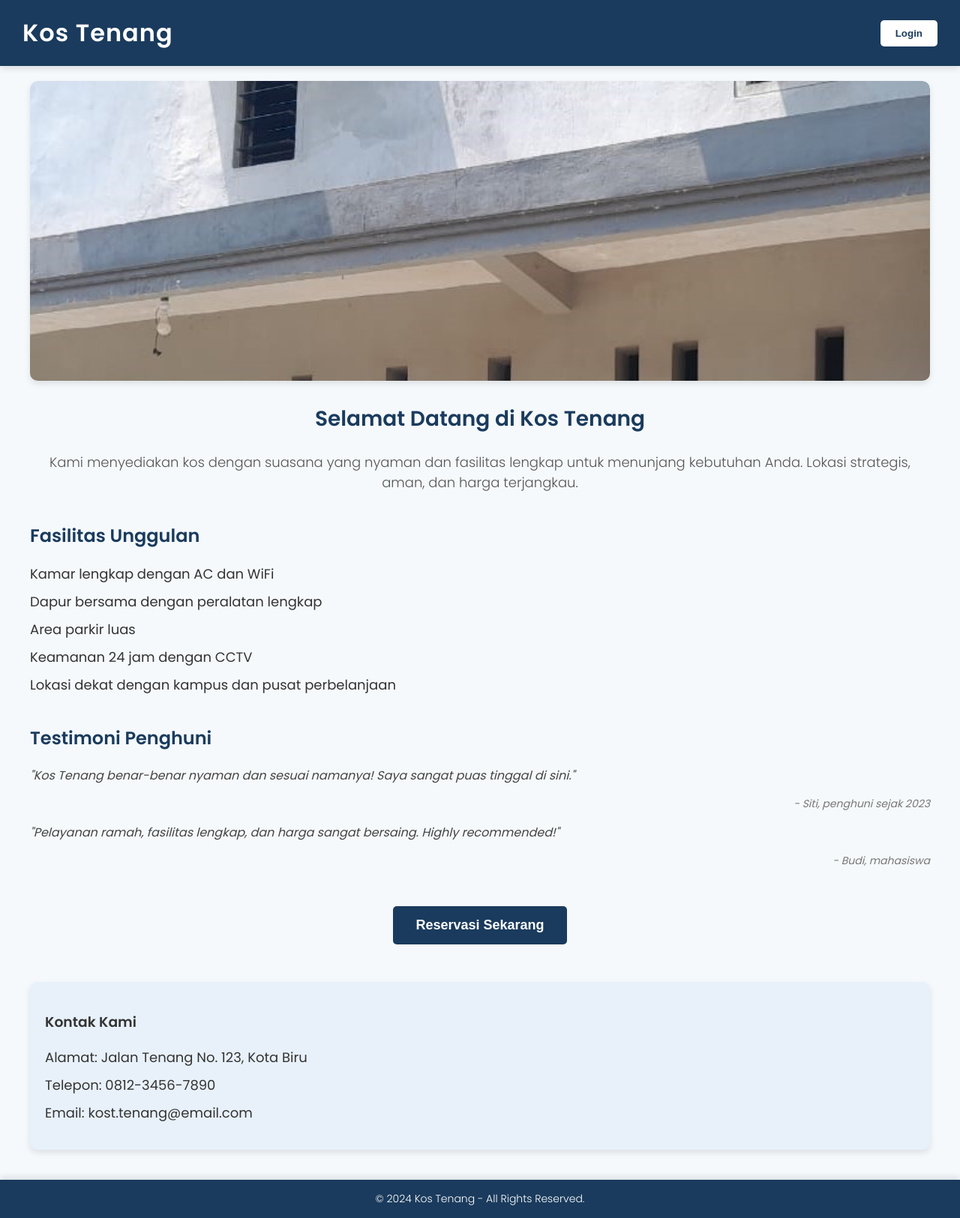
After one commit to RusdiRadio/OnD-Kos, a PHP site: page /Login/profil.php in a window 1280 px wide. The commit adds this page. Shown: the whole page at 75% size. Run offline with PHP 8.4, Linux system fonts and the light colour scheme.

Commit message:
pakde tekapar

```diff
--- a/Login/dashboardadmin.php
+++ b/Login/dashboardadmin.php
@@ -170,6 +170,7 @@ mysqli_close($koneksi);
             <a href="/OnDKos/Penghuni/index4.php">Kelola Penghuni</a>
             <a href="/OnDKos/Grafik/grafik.php">Pemasukan</a>
             <a href="/OnDKos/Riwayat/index5.php">Riwayat Penghuni</a>
+            <a href="/OnDKos/Transaksi/index6.php">Transaksi</a>
         </div>
         <a href="logout.php" class="logout">Logout</a>
     </div>
--- /dev/null
+++ b/Login/profil.php
@@ -0,0 +1,217 @@
+<?php
+require('../koneksi.php');
+?>
+<!DOCTYPE html>
+<html lang="en">
+<head>
+    <meta charset="UTF-8">
+    <meta name="viewport" content="width=device-width, initial-scale=1.0">
+    <title>Profil Kos</title>
+    <link href="https://fonts.googleapis.com/css2?family=Poppins:wght@300;400;600&display=swap" rel="stylesheet">
+    <style>
+        body {
+            font-family: 'Poppins', Arial, sans-serif;
+            margin: 0;
+            padding: 0;
+            background-color: #f5f9fc;
+            color: #333;
+        }
+        header {
+            background-color: #1a3b5d;
+            color: #fff;
+            padding: 20px 30px;
+            display: flex;
+            justify-content: space-between;
+            align-items: center;
+            box-shadow: 0 4px 8px rgba(0, 0, 0, 0.1);
+        }
+        header .logo {
+            font-size: 32px;
+            font-weight: 600;
+            letter-spacing: 1px;
+        }
+        header .login-btn {
+            background-color: #fff;
+            color: #1a3b5d;
+            border: none;
+            padding: 10px 20px;
+            border-radius: 5px;
+            cursor: pointer;
+            font-weight: 600;
+            transition: background-color 0.3s ease, color 0.3s ease;
+        }
+        header .login-btn:hover {
+            background-color: #1a3b5d;
+            color: #fff;
+        }
+        .container {
+            max-width: 1200px;
+            margin: 0 auto;
+            padding: 20px;
+        }
+        .slider {
+            position: relative;
+            max-width: 100%;
+            height: 400px;
+            overflow: hidden;
+            border-radius: 10px;
+            margin-bottom: 30px;
+            box-shadow: 0 4px 8px rgba(0, 0, 0, 0.1);
+        }
+        .slides img {
+            width: 100%;
+            display: none;
+            border-radius: 10px;
+        }
+        .slides img.active {
+            display: block;
+        }
+        .description {
+            text-align: center;
+            margin-bottom: 40px;
+            font-weight: 300;
+            color: #555;
+            font-size: 18px;
+        }
+        .description h2 {
+            font-weight: 600;
+            color: #1a3b5d;
+            font-size: 28px;
+        }
+        .facilities, .testimonials {
+            margin-bottom: 40px;
+        }
+        .facilities h3, .testimonials h3 {
+            color: #1a3b5d;
+            font-size: 24px;
+            font-weight: 600;
+            margin-bottom: 20px;
+        }
+        .facilities ul {
+            list-style-type: none;
+            padding: 0;
+        }
+        .facilities ul li {
+            margin: 10px 0;
+            font-size: 18px;
+            font-weight: 400;
+        }
+        .testimonials p {
+            font-style: italic;
+            color: #444;
+            font-size: 16px;
+            margin: 15px 0;
+        }
+        .testimonials p.author {
+            text-align: right;
+            color: #777;
+            font-size: 14px;
+        }
+        .cta {
+            text-align: center;
+            margin: 50px 0;
+        }
+        .cta button {
+            background-color: #1a3b5d;
+            color: #fff;
+            border: none;
+            padding: 15px 30px;
+            font-size: 18px;
+            font-weight: 600;
+            border-radius: 5px;
+            cursor: pointer;
+            transition: background-color 0.3s ease;
+        }
+        .cta button:hover {
+            background-color: #2b4f7a;
+        }
+        .contacts {
+            background-color: #e8f1fa;
+            padding: 20px;
+            border-radius: 10px;
+            box-shadow: 0 4px 8px rgba(0, 0, 0, 0.1);
+        }
+        .contacts ul {
+            list-style-type: none;
+            padding: 0;
+        }
+        .contacts ul li {
+            margin: 10px 0;
+            font-weight: 400;
+            font-size: 18px;
+        }
+        footer {
+            text-align: center;
+            padding: 15px;
+            background-color: #1a3b5d;
+            color: #fff;
+            font-weight: 300;
+            margin-top: 20px;
+            box-shadow: 0 -4px 8px rgba(0, 0, 0, 0.1);
+            font-size: 14px;
+        }
+    </style>
+</head>
+<body>
+    <header>
+        <div class="logo">Kos Tenang</div>
+        <a href="login.php"><button class="login-btn">Login</button></a>
+    </header>
+    <div class="container">
+        <div class="slider">
+            <div class="slides">
+                <img src="HomeKost.jpeg" alt="Kos 1" class="active">
+                <img src="WhatsApp Image 2024-11-21 at 13.51.50_a3b0fedd.jpg" alt="Kos 2">
+                <img src="tempe.jpg" alt="Kos 3">
+            </div>
+        </div>
+        <div class="description">
+            <h2>Selamat Datang di Kos Tenang</h2>
+            <p>
+                Kami menyediakan kos dengan suasana yang nyaman dan fasilitas lengkap
+                untuk menunjang kebutuhan Anda. Lokasi strategis, aman, dan harga terjangkau.
+            </p>
+        </div>
+        <div class="facilities">
+            <h3>Fasilitas Unggulan</h3>
+            <ul>
+                <li>Kamar lengkap dengan AC dan WiFi</li>
+                <li>Dapur bersama dengan peralatan lengkap</li>
+                <li>Area parkir luas</li>
+                <li>Keamanan 24 jam dengan CCTV</li>
+                <li>Lokasi dekat dengan kampus dan pusat perbelanjaan</li>
+            </ul>
+        </div>
+        <div class="testimonials">
+            <h3>Testimoni Penghuni</h3>
+            <p>"Kos Tenang benar-benar nyaman dan sesuai namanya! Saya sangat puas tinggal di sini."</p>
+            <p class="author">- Siti, penghuni sejak 2023</p>
+            <p>"Pelayanan ramah, fasilitas lengkap, dan harga sangat bersaing. Highly recommended!"</p>
+            <p class="author">- Budi, mahasiswa</p>
+        </div>
+        <div class="cta">
+            <button>Reservasi Sekarang</button>
+        </div>
+        <div class="contacts">
+            <h3>Kontak Kami</h3>
+            <ul>
+                <li>Alamat: Jalan Tenang No. 123, Kota Biru</li>
+                <li>Telepon: 0812-3456-7890</li>
+                <li>Email: kost.tenang@email.com</li>
+            </ul>
+        </div>
+    </div>
+    <footer>
+        &copy; 2024 Kos Tenang - All Rights Reserved.
+    </footer>
+    <script>
+        let currentSlide = 0;
+        const slides = document.querySelectorAll('.slides img');
+        setInterval(() => {
+            slides[currentSlide].classList.remove('active');
+            currentSlide = (currentSlide + 1) % slides.length;
+            slides[currentSlide].classList.add('active');
+        }, 3000);
+    </script>
+</body>
+</html>
```
Also changed, not shown: Kamar/index2user.php (+36 -19 lines), Kamar/proses_booking.php (added, +49 -0 lines), Login/dashboarduser.php (+5 -5 lines), Login/login.php (+8 -4 lines), Transaksi/index6.php (added, +147 -0 lines), Transaksi/konfirmasi.php (added, +26 -0 lines), User/index3user.php (+6 -6 lines), Login/WhatsApp Image 2024-11-21 at 13.51.50_a3b0fedd.jpg (added), Login/ngelu.jpg (added), Login/tempe.jpg (added).
